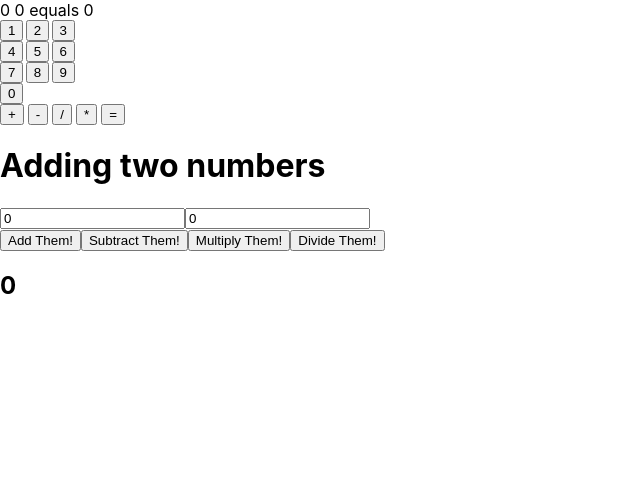
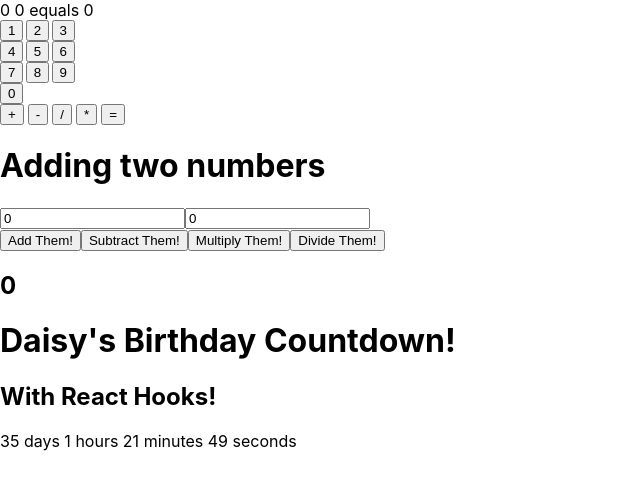
Before and after one commit to edgonzalez-9/Calculator, a React (Create React App) app in the folder calculator/: page / in a window 1280 px wide. Shown: the top 490 px of the page, without its empty margins (0-640 px from the left). Built offline with nearby package versions, Linux system fonts and the light colour scheme.

Commit message:
quick countdown with hooks

```diff
--- a/calculator/src/App.js
+++ b/calculator/src/App.js
@@ -2,6 +2,7 @@ import './App.css';
 import React from 'react'
 import Calculator from './Components/Calculator';
 import Hooks from './Components/Hooks'
+import Timer from './Components/Timer'
 
 
 class App extends React.Component{
@@ -11,6 +12,7 @@ class App extends React.Component{
       <div>
         <Calculator/>
         <Hooks/>
+        <Timer/>
       </div>
     )
   }
--- a/calculator/src/Components/Hooks.js
+++ b/calculator/src/Components/Hooks.js
@@ -16,6 +16,7 @@ function Hooks(){
     function multiplyNumbers(){
         setTotal(number1 * number2)
     }
+
     function divideNumbers(){
         setTotal(number1/number2)
     }
--- /dev/null
+++ b/calculator/src/Components/Timer.js
@@ -0,0 +1,56 @@
+import React, { useEffect, useState} from 'react'
+
+function Timer(){
+
+    const calculateTimeLeft = () => {
+        let year = new Date().getFullYear();
+        let difference = +new Date(`02/14/${year}`) - +new Date()
+        let timeLeft = {};
+
+        if (difference > 0) {
+            timeLeft = {
+                days: Math.floor(difference / (1000 * 60 * 60 * 24)),
+                hours: Math.floor((difference / (1000 * 60 * 60)) % 24),
+                minutes: Math.floor((difference / 1000 / 60) % 60),
+                seconds: Math.floor((difference / 1000) % 60)
+            };
+        }
+
+        return timeLeft
+    };
+
+    const [timeLeft, setTimeLeft] = useState(calculateTimeLeft());
+
+    useEffect(() => {
+        const timer = setTimeout(() => {
+            setTimeLeft(calculateTimeLeft());
+        }, 1000);
+        return() => clearTimeout(timer)
+    })
+
+    const timerComponents = [];
+
+    Object.keys(timeLeft).forEach((interval) => {
+        if(!timeLeft[interval]){
+            return;
+        }
+
+        timerComponents.push(
+            <span>
+                {timeLeft[interval]} {interval} {" "}
+            </span>
+        );
+    });
+
+
+
+    return(
+        <div>
+            <h1>Daisy's Birthday Countdown!</h1>
+            <h2>With React Hooks!</h2>
+            {timerComponents.length ? timerComponents : <span> Time's up!</span>}
+        </div>
+    )
+}
+
+export default Timer;
```
Also changed, not shown: 1 other file (tests, documents, lock files or other folders).
